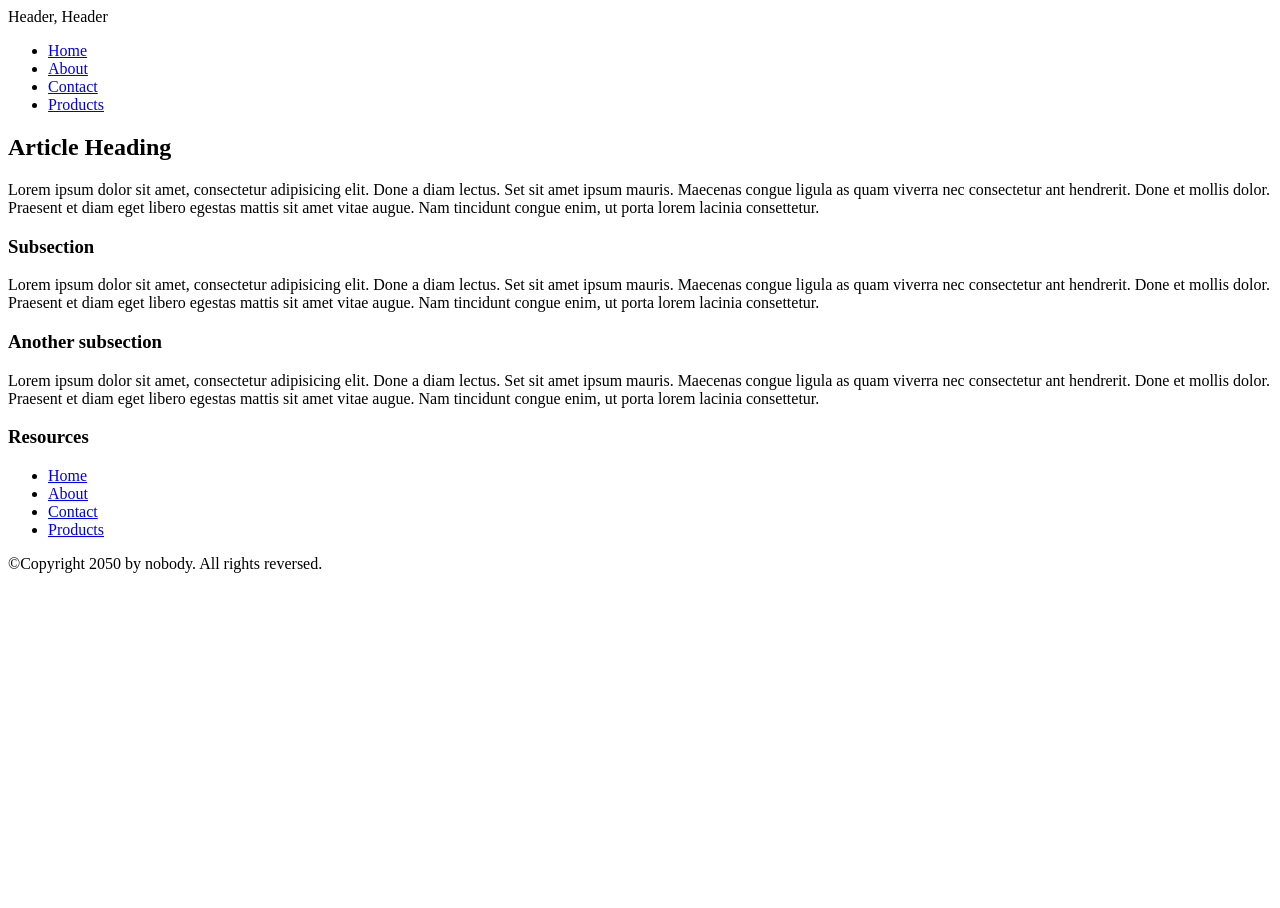
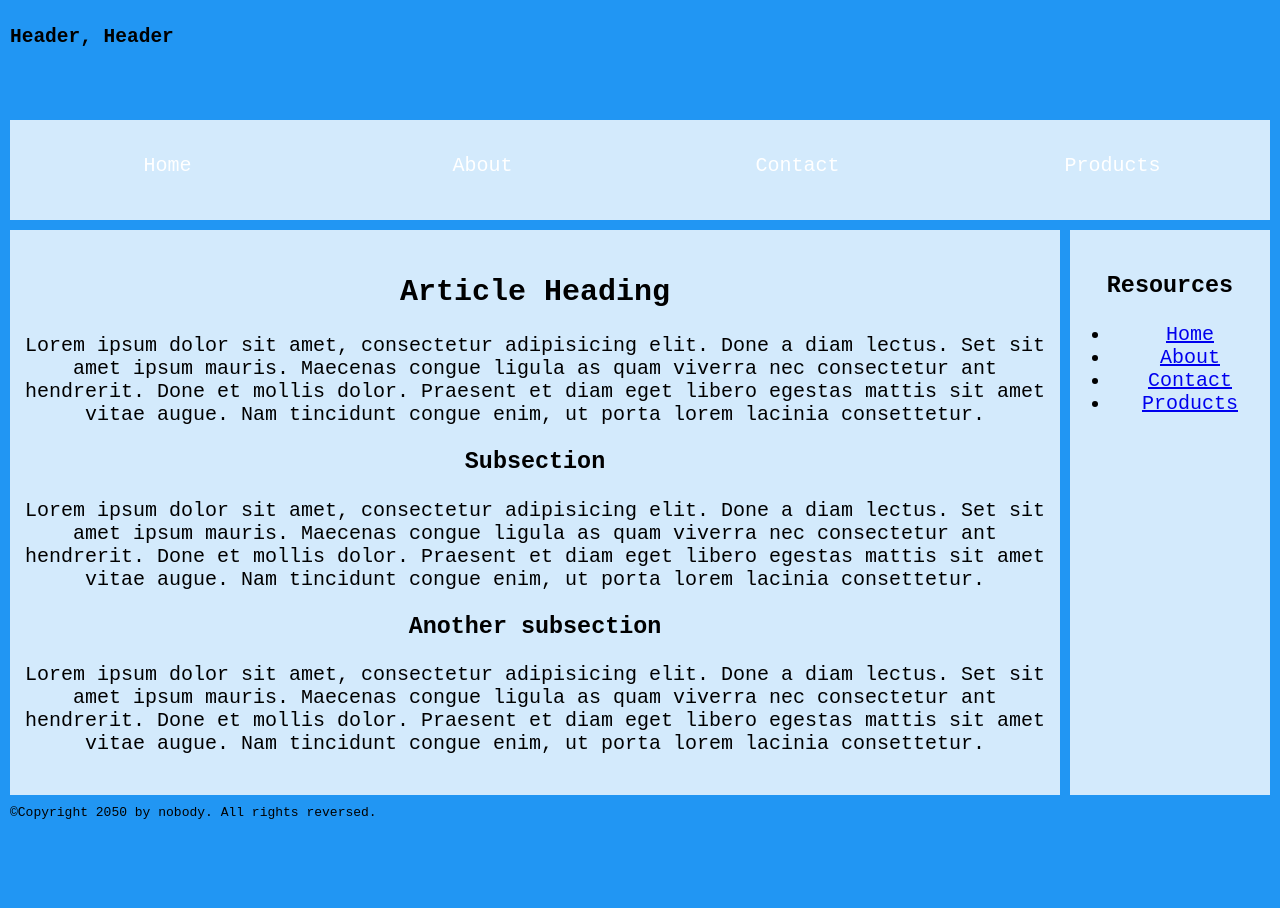
Before and after one commit to yaqiX/homeworkPerScholas, a plain HTML site: page Grid/index.html in a window 1280 px wide. Before the commit the page ends 800 px from the top, so only its background shows below. Drawn offline with Linux system fonts and the light colour scheme.

Commit message:
updated template

```diff
--- a/Grid/index.html
+++ b/Grid/index.html
@@ -4,18 +4,18 @@
 <head>
     <meta charset="UTF-8">
     <meta name="viewport" content="width=device-width, initial-scale=1.0">
-    <link rel="stylesheet" href="style.css">
+    <link rel="stylesheet" href="styles.css">
     <title>Nick's Beef Jerky business</title>
 </head>
 
 <body>
-    <section> <!--grid-->
-        <header>
+    <section class="grid-container"> <!--grid-->
+        <h1>
             Header, Header
-        </header>
+        </h1>
 
-        <div>
-            <nav>
+        <div class="nav-bar">
+            <nav class="navigation">
                 <ul>
                     <li><a href="#">Home</a></li>
                     <li><a href="#">About</a></li>
@@ -27,7 +27,7 @@
                 <!--search-->
             </div>
         </div>
-        <div> <!--article-->
+        <div class="articles"> <!--article-->
             <h2>Article Heading</h2>
             <p>
                 Lorem ipsum dolor sit amet, consectetur adipisicing elit. Done a diam lectus. Set sit amet ipsum mauris. Maecenas congue ligula as quam viverra nec consectetur ant hendrerit. Done et mollis dolor. Praesent et diam eget libero egestas mattis sit amet vitae augue. Nam tincidunt congue enim, ut porta lorem lacinia consettetur.
@@ -41,7 +41,7 @@
                 Lorem ipsum dolor sit amet, consectetur adipisicing elit. Done a diam lectus. Set sit amet ipsum mauris. Maecenas congue ligula as quam viverra nec consectetur ant hendrerit. Done et mollis dolor. Praesent et diam eget libero egestas mattis sit amet vitae augue. Nam tincidunt congue enim, ut porta lorem lacinia consettetur.
             </p>
         </div>
-        <div>
+        <div class="resourse">
             <!--link,flex-->
             <h3>Resources</h3>
             <ul>
--- a/Grid/styles.css
+++ b/Grid/styles.css
@@ -0,0 +1,76 @@
+body {
+    margin: 0;
+    background-color: lightyellow;
+    font-family: Monospace;
+}
+
+header {
+    color: black;
+}
+
+h3 {
+    font-weight: bold;
+}
+
+h1 { grid-area: header; }
+.nav-bar { grid-area: nav-bar; }
+.articles { grid-area: articles; }
+.resource { grid-area: resource; }
+footer { grid-area: footer; }
+
+
+.grid-container {
+    display: grid;
+    grid-template-areas:
+      'header header'
+      'nav-bar nav-bar'
+      'articles resource'
+      'footer footer';
+    grid-template-columns: 1fr 200px;
+    grid-template-rows:100px 100px 1fr 100px;
+    gap: 10px;
+    background-color: #2196F3;
+    padding: 10px;
+}
+
+.grid-container > div {
+    background-color: rgba(255, 255, 255, 0.8);
+    text-align: center;
+    padding: 20px 0;
+    font-size: 20px;
+}
+
+
+
+.nav {
+    background-color: red;
+    text-align: center;
+    overflow: hidden;
+    color: white;
+    font-weight: bold;
+}
+
+.navigation ul {
+    list-style-type: none;
+    margin: 0;
+    padding: 0;
+    display: flex;
+    justify-content: center;
+}
+
+.navigation li {
+    flex: 1;
+}
+
+.navigation a {
+    display: block;
+    color: white;
+    text-align: center;
+    padding: 14px 0;
+    text-decoration: none;
+}
+
+.navigation a:hover {
+    background-color: wheat;
+    color: black;
+}
```
Also changed, not shown: array:func/index.js (+16 -3 lines).
